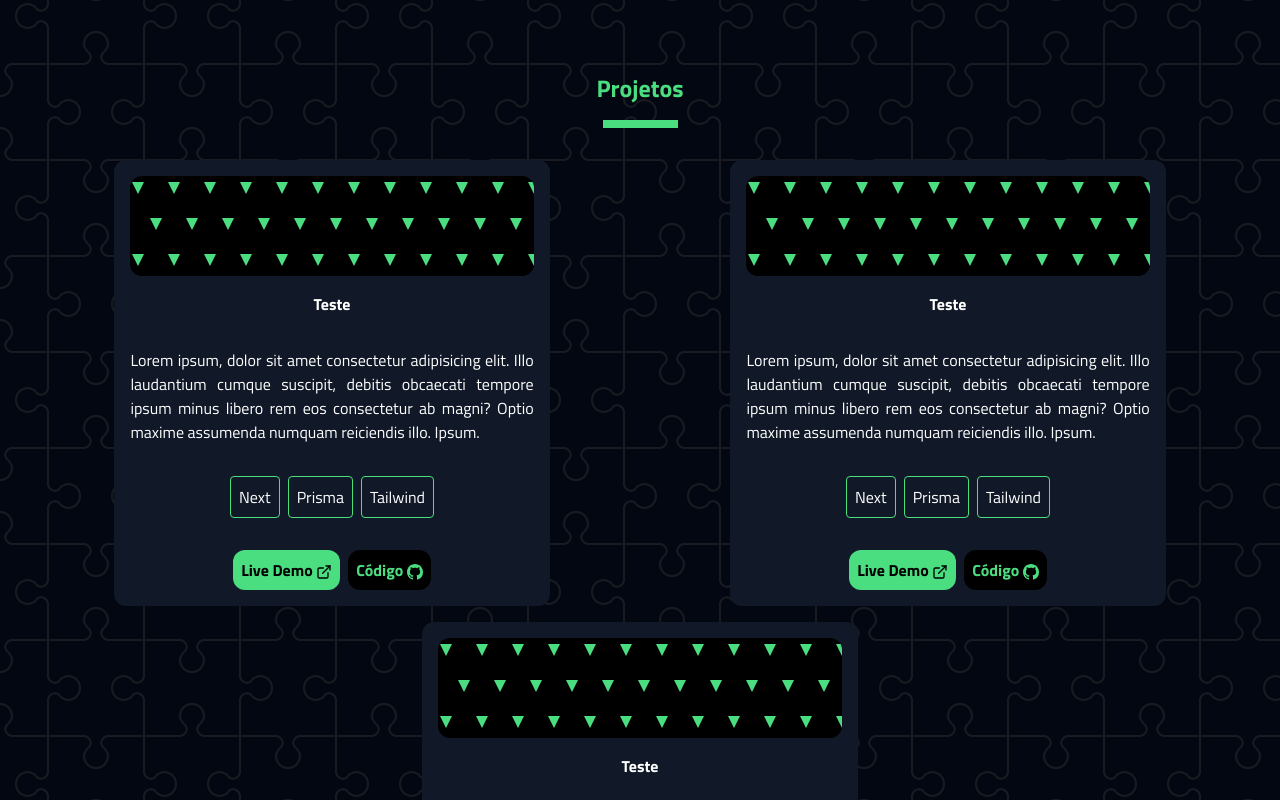
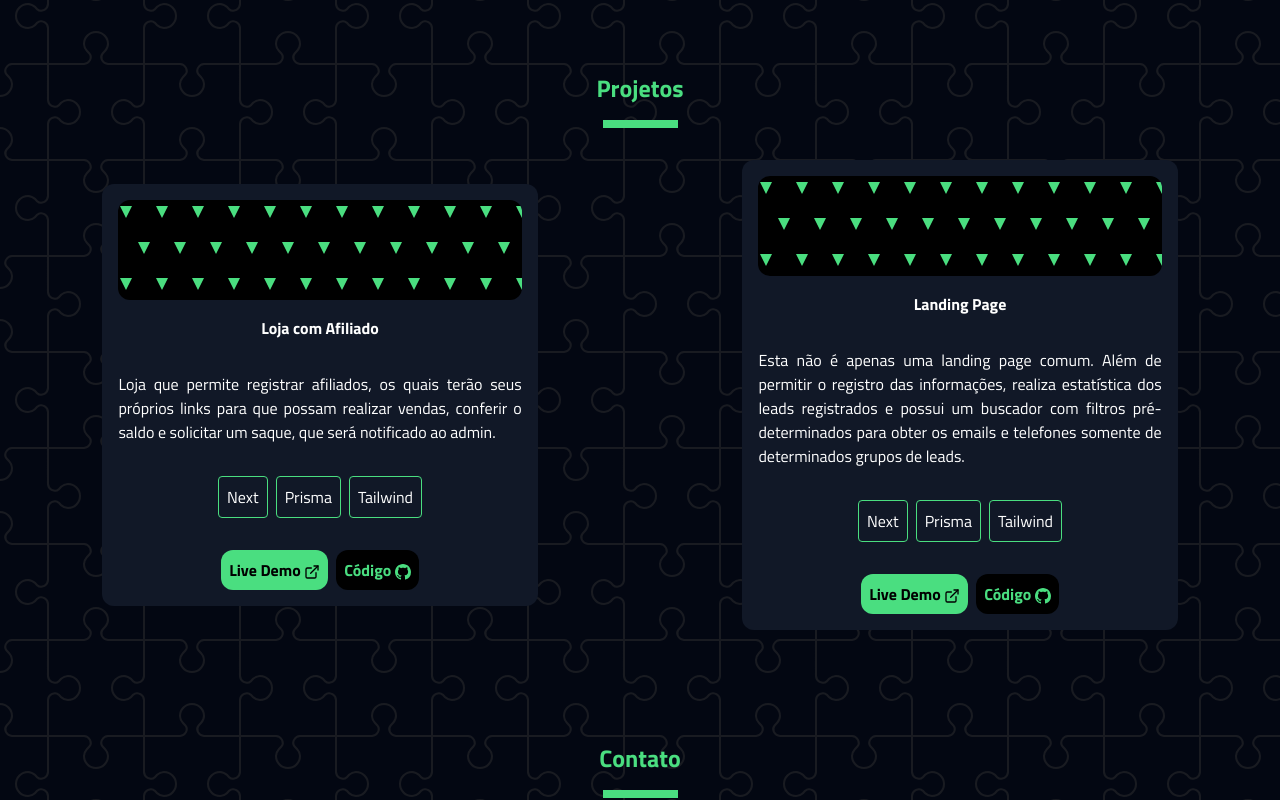
Before and after one commit to dspedroborges/next-portfolio, a Next.js app: page / in a window 1280 px wide. Shown: the part 1040-1840 px from the top of the page. Built offline with nearby package versions, Linux system fonts and the light colour scheme.

Commit message:
projetos reais registrados

```diff
--- a/src/pages/index.tsx
+++ b/src/pages/index.tsx
@@ -17,26 +17,19 @@ const options = [
 
 const projects = [
   {
-    title: "Teste",
-    description: "Lorem ipsum, dolor sit amet consectetur adipisicing elit. Illo laudantium cumque suscipit, debitis obcaecati tempore ipsum minus libero rem eos consectetur ab magni? Optio maxime assumenda numquam reiciendis illo. Ipsum.",
+    title: "Loja com Afiliado",
+    description: "Loja que permite registrar afiliados, os quais terão seus próprios links para que possam realizar vendas, conferir o saldo e solicitar um saque, que será notificado ao admin.",
     techs: ["Next", "Prisma", "Tailwind"],
     liveDemoLink: "",
-    codeLink: "",
+    codeLink: "https://github.com/dspedroborges/lojacomafiliado",
   },
   {
-    title: "Teste",
-    description: "Lorem ipsum, dolor sit amet consectetur adipisicing elit. Illo laudantium cumque suscipit, debitis obcaecati tempore ipsum minus libero rem eos consectetur ab magni? Optio maxime assumenda numquam reiciendis illo. Ipsum.",
+    title: "Landing Page",
+    description: "Esta não é apenas uma landing page comum. Além de permitir o registro das informações, realiza estatística dos leads registrados e possui um buscador com filtros pré-determinados para obter os emails e telefones somente de determinados grupos de leads.",
     techs: ["Next", "Prisma", "Tailwind"],
     liveDemoLink: "",
-    codeLink: "",
+    codeLink: "https://github.com/dspedroborges/landingpage",
   },
-  {
-    title: "Teste",
-    description: "Lorem ipsum, dolor sit amet consectetur adipisicing elit. Illo laudantium cumque suscipit, debitis obcaecati tempore ipsum minus libero rem eos consectetur ab magni? Optio maxime assumenda numquam reiciendis illo. Ipsum.",
-    techs: ["Next", "Prisma", "Tailwind"],
-    liveDemoLink: "",
-    codeLink: "",
-  }
 ];
 
 export default function Home() {
@@ -95,7 +88,7 @@ export default function Home() {
           <div className="h-2 mt-4 bg-green-400 w-[75px] mx-auto"></div>
         </div>
 
-        <div className="flex justify-around items-center p-8 flex-wrap gap-4">
+        <div className="flex justify-around items-center py-8 p-2 flex-wrap gap-4">
           {
             projects.map((project, i) => {
               return (
```
